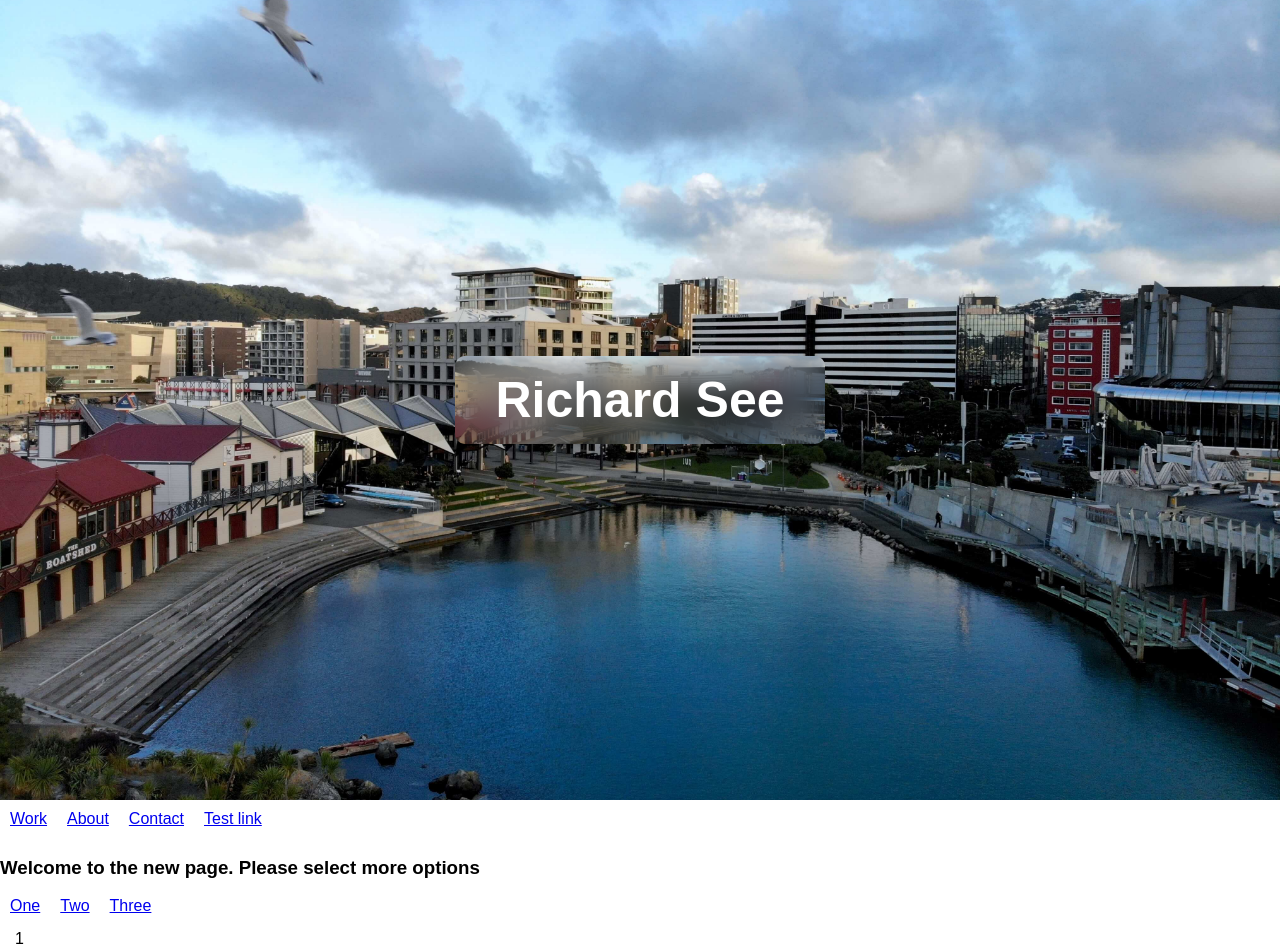
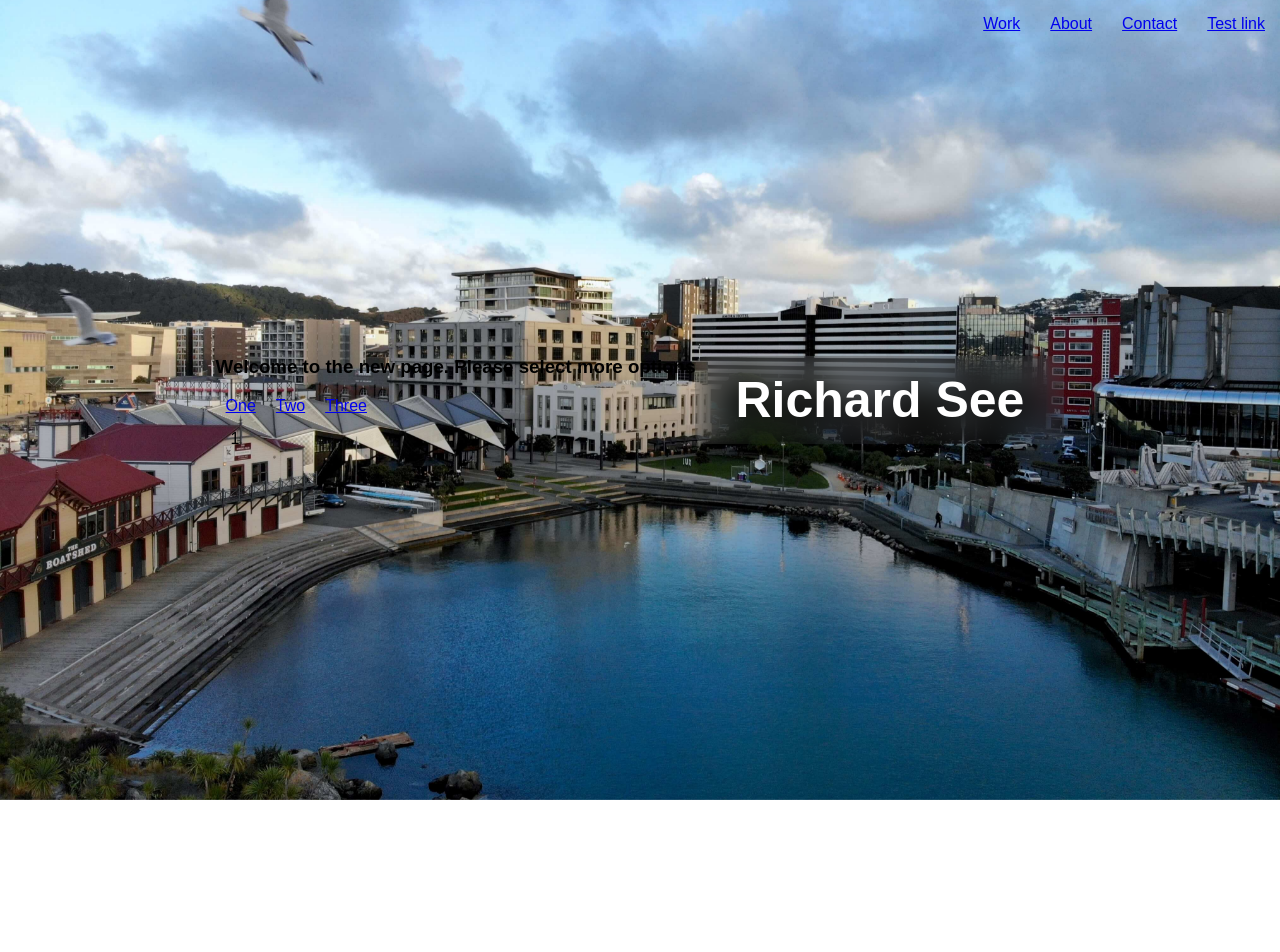
Before and after one commit to RSee07/richardsee, a React app: page /testpage/1 in a window 1280 px wide. Shown: the top 952 px of the page. After the commit the page ends 800 px from the top, so only its background shows below. Built offline with nearby package versions, Linux system fonts and the light colour scheme.

Commit message:
Put header into own component

```diff
--- a/src/App.js
+++ b/src/App.js
@@ -1,14 +1,7 @@
-import React from 'react'
-import {
-    BrowserRouter,
-    Route,
-    NavLink,
-    Switch
-} from 'react-router-dom'
+import React, { Fragment } from 'react'
+import { BrowserRouter } from 'react-router-dom'
 import styled from 'styled-components'
-import Work from './components/Work'
-import About from './components/About'
-import Contact from './components/Contact'
+import Header from './components/Header'
 import hero from './static/media/hero.JPG'
 
 const Background = styled.div`
@@ -76,47 +69,19 @@ class App extends React.Component {
     render() {
         return (
             <BrowserRouter>
-                <div>
+                <Fragment>
                     <Background>
+                        <Header />
                         <TitleWrapper>
                             <TitleBox>
                                 <Title>Richard See</Title>
                             </TitleBox>
                         </TitleWrapper>
                     </Background>
-
-                    <div style={{height: '1000px'}}>
-                        <header>
-                            <NavLink to="/work" style={{padding: "10px", display: "inline-block"}}>Work</NavLink>
-                            <NavLink to="/about" style={{padding: "10px", display: "inline-block"}}>About</NavLink>
-                            <NavLink to="/contact" style={{padding: "10px", display: "inline-block"}}>Contact</NavLink>
-                            <NavLink to="/testpage" style={{padding: "10px", display: "inline-block"}}>Test link</NavLink>
-                        </header>
-                        <Switch>
-                            <Route path="/work" render={() => <Work work="Work page" />} />
-                            <Route path="/about" render={() => <About about="About page" />} />
-                            <Route path="/contact" render={() => <Contact contact="Contact page" />} />
-                            <Route path="/testpage" component={TestPage} />
-                        </Switch>
-                    </div>
-
-                </div>
+                </Fragment>
             </BrowserRouter>
         )
     }
 }
 
-const TestPage = () => (
-    <div>
-        <h3>Welcome to the new page. Please select more options</h3>
-        <NavLink to="/testpage/one" style={{padding: "0 10px"}}>One</NavLink>
-        <NavLink to="/testpage/two" style={{padding: "0 10px"}}>Two</NavLink>
-        <NavLink to="/testpage/three" style={{padding: "0 10px"}}>Three</NavLink>
-        <Route
-            path="/testpage/:count"
-            render={({match}) => <div style={{padding: "15px"}}>{match.params.count}</div>}
-        />
-    </div>
-)
-
 export default App;
--- /dev/null
+++ b/src/components/Header.js
@@ -0,0 +1,48 @@
+import React, { Fragment } from 'react'
+import {
+    Route,
+    NavLink,
+    Switch
+} from 'react-router-dom'
+import styled from 'styled-components'
+import Work from './Work'
+import About from './About'
+import Contact from './Contact'
+
+const Head = styled.header`
+    position: absolute;
+    top: 0;
+    right: 0;
+`
+
+const Header = () => (
+    <Fragment>
+        <Head>
+            <NavLink to="/work" style={{padding: "15px", display: "inline-block"}}>Work</NavLink>
+            <NavLink to="/about" style={{padding: "15px", display: "inline-block"}}>About</NavLink>
+            <NavLink to="/contact" style={{padding: "15px", display: "inline-block"}}>Contact</NavLink>
+            <NavLink to="/testpage" style={{padding: "15px", display: "inline-block"}}>Test link</NavLink>
+        </Head>
+        <Switch>
+            <Route path="/work" render={() => <Work work="Work page" />} />
+            <Route path="/about" render={() => <About about="About page" />} />
+            <Route path="/contact" render={() => <Contact contact="Contact page" />} />
+            <Route path="/testpage" component={TestPage} />
+        </Switch>
+    </Fragment>
+)
+
+const TestPage = () => (
+    <div>
+        <h3>Welcome to the new page. Please select more options</h3>
+        <NavLink to="/testpage/one" style={{padding: "0 10px"}}>One</NavLink>
+        <NavLink to="/testpage/two" style={{padding: "0 10px"}}>Two</NavLink>
+        <NavLink to="/testpage/three" style={{padding: "0 10px"}}>Three</NavLink>
+        <Route
+            path="/testpage/:count"
+            render={({match}) => <div style={{padding: "15px"}}>{match.params.count}</div>}
+        />
+    </div>
+)
+
+export default Header
```
